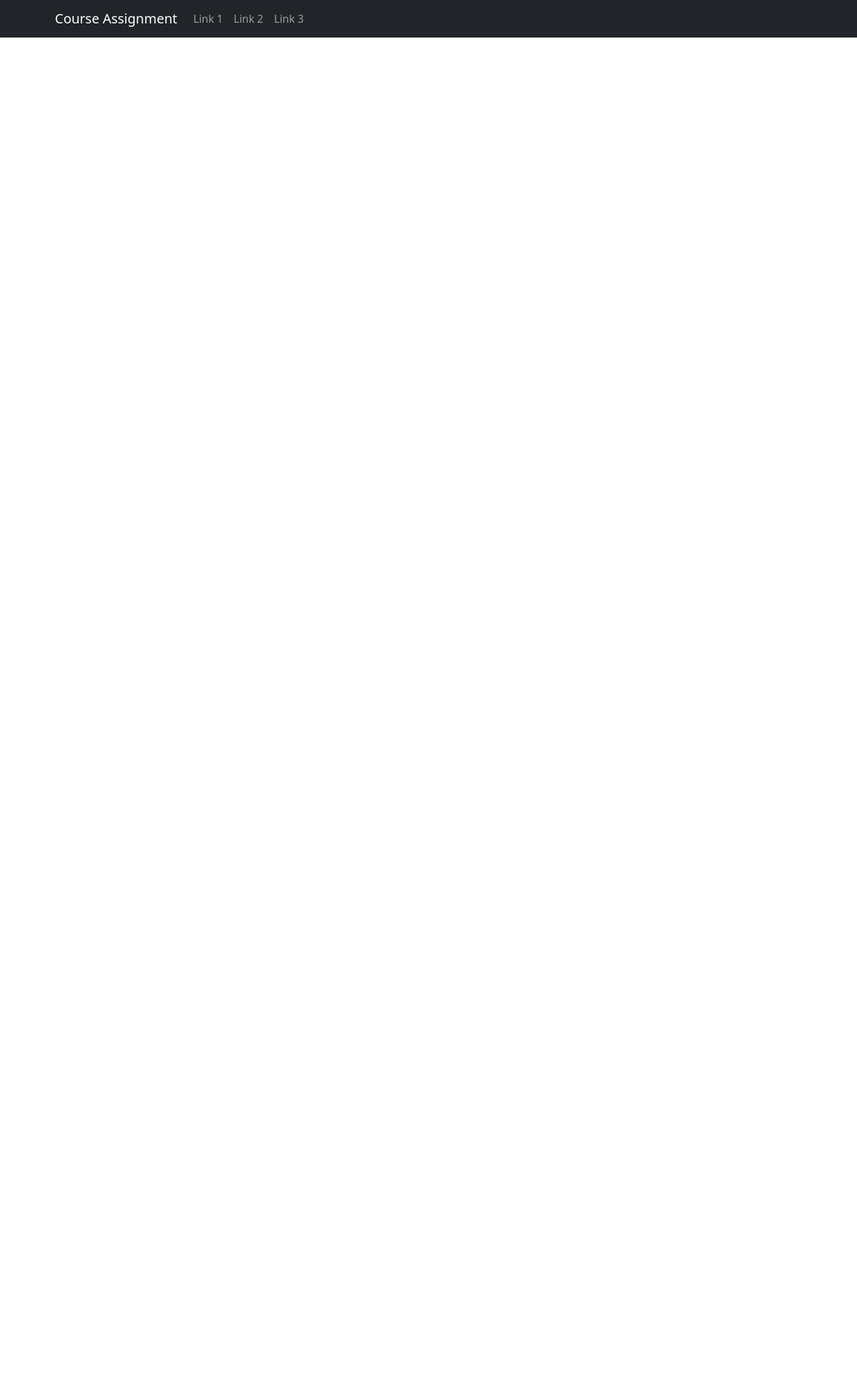
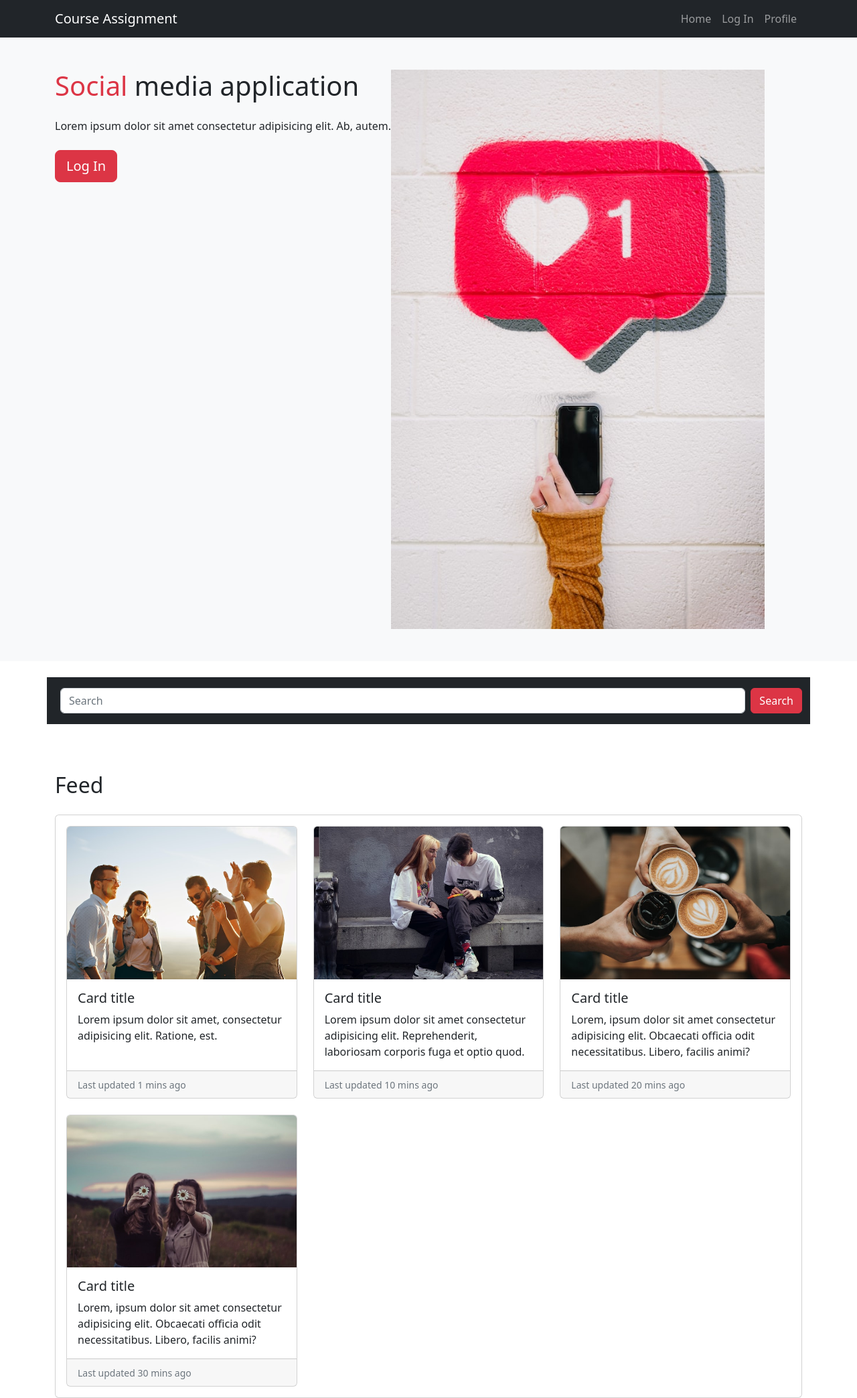
Before and after one commit to Ingvildb1/css-frameworks-ca1-main, a website: page index.html in a window 1280 px wide. Shown: the whole page at 67% size. Before the commit the page ends 800 px from the top, so only its background shows below. Drawn offline with nearby package versions, Linux system fonts and the light colour scheme.

Commit message:
Update design

```diff
--- a/index.html
+++ b/index.html
@@ -7,23 +7,26 @@
     <link href="https://cdn.jsdelivr.net/npm/bootstrap@5.3.0-alpha1/dist/css/bootstrap.min.css" rel="stylesheet" integrity="sha384-GLhlTQ8iRABdZLl6O3oVMWSktQOp6b7In1Zl3/Jr59b6EGGoI1aFkw7cmDA6j6gD" crossorigin="anonymous">
     <link rel="stylesheet" href="node_modules/bootstrap/dist/css/bootstrap.min.css">
     <link rel="stylesheet" href="style.css" >
-    <title>Course Assignment</title>
+    <title>Home | Course Assignment</title>
 </head>
 <body>
-   <nav class="navbar navbar-expand-lg bg-dark navbar-dark">
+    <!--Nav-->
+    <nav class="navbar navbar-expand-md bg-dark navbar-dark">
         <div class="container">
             <a href="#" class="navbar-brand">Course Assignment</a>
 
-        <div class="collapse navbar-collapse">
-            <ul class="navbar-nav">
+            <button class="navbar-toggler" type="button" data-bs-toggle="collapse" data-bs-target="#navmenu"><span class="navbar-toggler-icon"></span></button>
+
+            <div class="collapse navbar-collapse" id="navmenu">
+                <ul class="navbar-nav ms-auto">
                     <li class="nav-item">
-                    <a href="#" class="nav-link">Link 1</a>
+                        <a href="index.html" class="nav-link">Home</a>
                     </li>
                     <li class="nav-item">
-                    <a href="#" class="nav-link">Link 2</a>
+                        <a href="login.html" class="nav-link">Log In</a>
                     </li>
                     <li class="nav-item">
-                    <a href="#" class="nav-link">Link 3</a>
+                        <a href="profilepage.html" class="nav-link">Profile</a>
                     </li>
                 </ul>
             </div>
@@ -32,6 +35,98 @@
        </nav>
 
 
+       <!--Top container-->
+       <section class="bg-light text-dark p-5 text-center text-sm-start">
+        <div class="container">
+            <div class="d-sm-flex">
+                <div>
+                    <h1><span class="text-danger">Social </span> media application</h1>
+                    <p class="my-4">Lorem ipsum dolor sit amet consectetur adipisicing elit. Ab, autem.</p>
+                    <button class="btn btn-danger btn-lg">Log In</button>
+
+                </div>
+              <img class="img-fluid w-50 d-none d-sm-block" src="img/header.jpg" alt="">
+            </div>
+        </div>
+       </section>
+
+       <section class="container bg-dark my-4 pt-3 pb-3">
+        <form class="form-inline d-flex">
+            <input
+            class="form-control mr-sm-2 mx-2"
+            type="search"
+            placeholder="Search"
+            aria-label="Search"
+            />
+            <button class="btn btn-danger" type="submit">Search</button>
+        </form>
+    </section>
+
+    <section class="container">
+    <h2 class="pt-5">Feed</h2>
+  <div class="container card p-3 my-4">
+    <div class="row row-cols-1 row-cols-md-3 g-4">
+      <div class="col">
+        <div class="card h-100">
+          <img src="img/helena-lopes-e3OUQGT9bWU-unsplash.jpg" class="card-img-top" alt="...">
+          <div class="card-body">
+            <h5 class="card-title">Card title</h5>
+            <p class="card-text">Lorem ipsum dolor sit amet, consectetur adipisicing elit. Ratione, est.</p>
+          </div>
+          <div class="card-footer">
+            <small class="text-muted">Last updated 1 mins ago</small>
+          </div>
+        </div>
+      </div>
+      <div class="col">
+        <div class="card h-100">
+          <img src="img/maxim-tolchinskiy-7L55cEcKjpQ-unsplash.jpg" class="card-img-top" alt="...">
+          <div class="card-body">
+            <h5 class="card-title">Card title</h5>
+            <p class="card-text">Lorem ipsum dolor sit amet consectetur adipisicing elit. Reprehenderit, laboriosam corporis fuga et optio quod.</p>
+          </div>
+          <div class="card-footer">
+            <small class="text-muted">Last updated 10 mins ago</small>
+          </div>
+        </div>
+      </div>
+      <div class="col">
+        <div class="card h-100">
+          <img src="img/nathan-dumlao-6VhPY27jdps-unsplash.jpg" class="card-img-top" alt="...">
+          <div class="card-body">
+            <h5 class="card-title">Card title</h5>
+            <p class="card-text">Lorem, ipsum dolor sit amet consectetur adipisicing elit. Obcaecati officia odit necessitatibus. Libero, facilis animi?</p>
+          </div>
+          <div class="card-footer">
+            <small class="text-muted">Last updated 20 mins ago</small>
+          </div>
+        </div>
+      </div>
+      <div class="col">
+        <div class="card h-100">
+          <img src="img/sam-manns-p0ZvBVpW3KY-unsplash.jpg" class="card-img-top" alt="...">
+          <div class="card-body">
+            <h5 class="card-title">Card title</h5>
+            <p class="card-text">Lorem, ipsum dolor sit amet consectetur adipisicing elit. Obcaecati officia odit necessitatibus. Libero, facilis animi?</p>
+          </div>
+          <div class="card-footer">
+            <small class="text-muted">Last updated 30 mins ago</small>
+          </div>
+        </div>
+      </div>
+    </div>
+  </div>
+  </section>
+
+  <section class="container">
+
+
+  </section>
+
+
+
+
+
     <script src="https://cdn.jsdelivr.net/npm/bootstrap@5.3.0-alpha1/dist/js/bootstrap.bundle.min.js" integrity="sha384-w76AqPfDkMBDXo30jS1Sgez6pr3x5MlQ1ZAGC+nuZB+EYdgRZgiwxhTBTkF7CXvN" crossorigin="anonymous"></script>
 </body>
 </html>
```
Also changed, not shown: login.html (added, +70 -0 lines), profilepage.html (added, +39 -0 lines), img/header.jpg (added), img/helena-lopes-e3OUQGT9bWU-unsplash.jpg (added), img/maxim-tolchinskiy-7L55cEcKjpQ-unsplash.jpg (added), img/nathan-dumlao-6VhPY27jdps-unsplash.jpg (added), img/sam-manns-p0ZvBVpW3KY-unsplash.jpg (added). Lines whose indentation alone changed are shown as unchanged.
